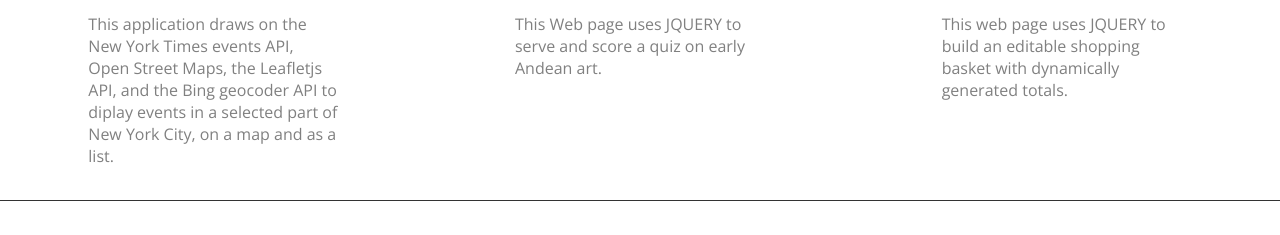
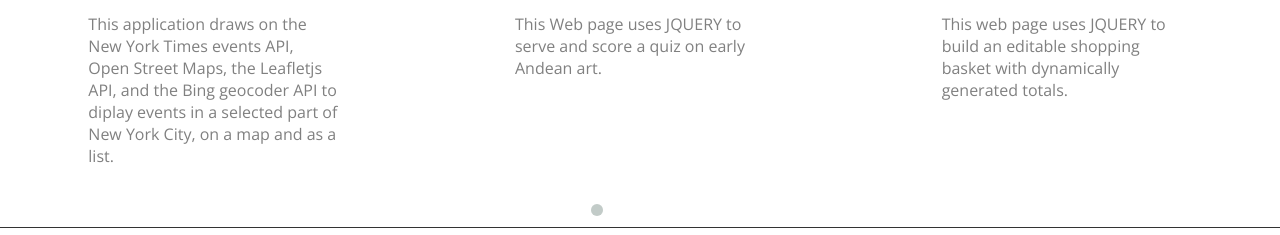
Before and after one commit to jaqueshere/jaqueshere.github.io, a plain HTML site: page index.html in a window 1280 px wide. Shown: the part 551-786 px from the top of the page. Drawn offline with nearby package versions, Linux system fonts and the light colour scheme; a web font is replaced by a local one.

Commit message:
Fixed owl-dots

```diff
--- a/css/styles.css
+++ b/css/styles.css
@@ -13,10 +13,20 @@ html {
 	position: relative;
 }
 
-.owl-theme .owl-controls .owl-page span {
-    /*background: none repeat scroll 0 0 #869791;*/
+.owl-theme .owl-controls {
+    display: block;
+    width: 7rem;
+    margin: 0 auto;
+}
+
+.owl-theme .owl-controls .owl-dot {
+    display: inline-block;
+}
+
+.owl-theme .owl-controls span {
+    background: none repeat scroll 0 0 #869791;
     border-radius: 20px;
-    display: block;
+    display: inline-block;
     height: 12px;
     margin: 5px 7px;
     opacity: 0.5;
```
